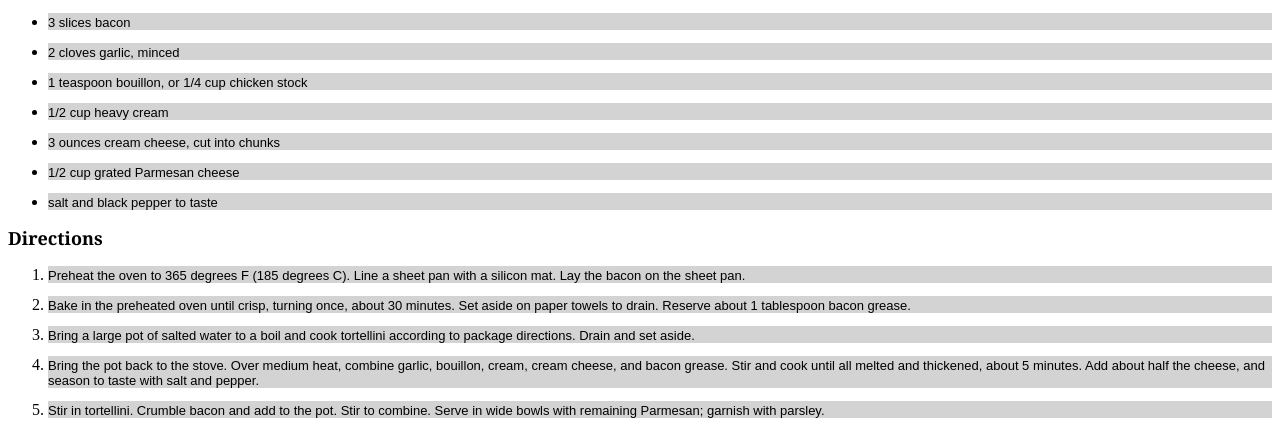
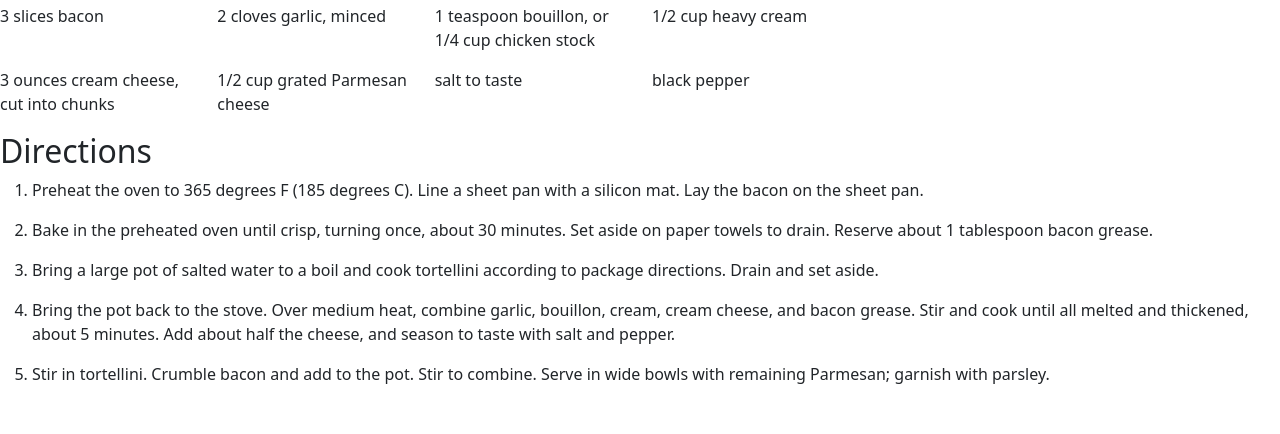
Before and after one commit to GefterAlt/recipes, a plain HTML site: page recipefiles/tortellini.html in a window 1280 px wide. Shown: the part 769-1203 px from the top of the page. After the commit the page ends 1171 px from the top, so only its background shows below. Drawn offline with nearby package versions, Linux system fonts and the light colour scheme.

Commit message:
changed to bootstrap

```diff
--- a/recipefiles/tortellini.html
+++ b/recipefiles/tortellini.html
@@ -4,8 +4,9 @@
     <meta charset="UTF-8">
     <meta name="viewport" content="width=device-width, initial-scale=1.0">
     <meta http-equiv="X-UA-Compatible" content="ie=edge">
+    <meta name="viewport" content="width=device-width, initial-scale=1">
     <title>index</title>
-    <link rel="stylesheet" href="../style.css">
+    <link href="https://cdn.jsdelivr.net/npm/bootstrap@5.3.3/dist/css/bootstrap.min.css" rel="stylesheet">
   </head>
   <body>
     <a class="home link" href="../index.html">Home</a>
@@ -16,15 +17,18 @@
         This bacon Alfredo tortellini checks all the boxes.
         It's rich, creamy, comforting, and very easy to make!</p>
     <h2 class="header sectionhead">Ingredients</h2>
-    <ul>
-    <li><p class="ingredient">3 slices bacon</p></li>
-    <li><p class="ingredient">2 cloves garlic, minced</p></li>
-    <li><p class="ingredient">1 teaspoon bouillon, or 1/4 cup chicken stock</p></li>
-    <li><p class="ingredient">1/2 cup heavy cream</p></li>
-    <li><p class="ingredient">3 ounces cream cheese, cut into chunks</p></li>
-    <li><p class="ingredient">1/2 cup grated Parmesan cheese</p></li>
-    <li><p class="ingredient">salt and black pepper to taste</p></li>
-    </ul>
+    <div class = "row">
+    <p class="col-lg-2">3 slices bacon</p></li>
+    <p class="col-lg-2">2 cloves garlic, minced</p></li>
+    <p class="col-lg-2">1 teaspoon bouillon, or 1/4 cup chicken stock</p></li>
+    <p class="col-lg-2">1/2 cup heavy cream</p></li>
+    </div>
+    <div class="row">
+    <p class="col-lg-2">3 ounces cream cheese, cut into chunks</p></li>
+    <p class="col-lg-2">1/2 cup grated Parmesan cheese</p></li>
+    <p class="col-lg-2">salt to taste</p></li>
+    <p class="col-lg-2">black pepper</p></li>
+    </div>
     <h2 class="header sectionhead">Directions</h2>
     <ol>
     <li><p>Preheat the oven to 365 degrees F (185 degrees C). Line a sheet pan with a silicon mat. Lay the bacon on the sheet pan.</p></li>
```
Also changed, not shown: index.html (+8 -5 lines), recipefiles/porkchops.html (+2 -1 lines), recipefiles/salmon.html (+2 -1 lines).
